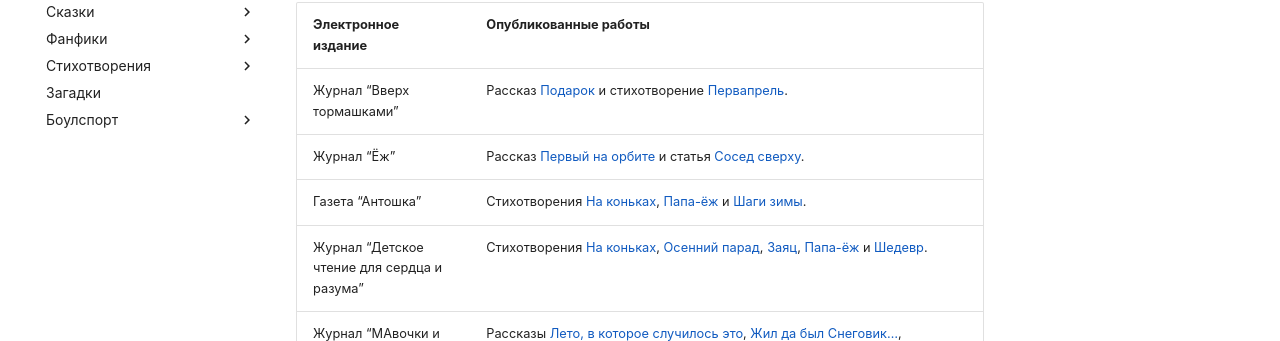
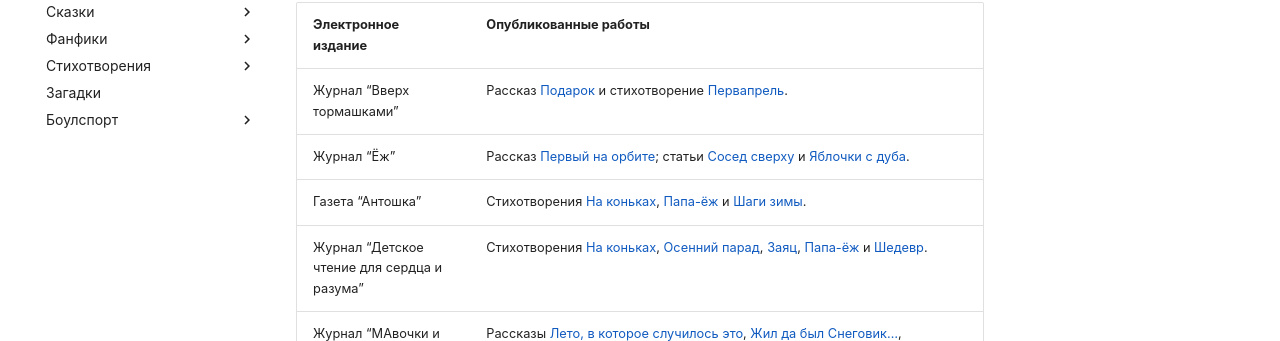
Before and after one commit to lib-beliakova/lib-beliakova.github.io, an MkDocs documentation site: the page built from docs/achievements.md, in a window 1280 px wide and 900 px high, scrolled down 3449 px. Shown: the part 249-590 px from the top of the window. Built offline with MkDocs 1.6.1 and Material for MkDocs 9.7.7, drawn with Linux system fonts in a browser that asks for light colours.

Commit message:
Update achievements

```diff
--- a/docs/achievements.md
+++ b/docs/achievements.md
@@ -383,7 +383,7 @@ function showSlides(n) {
 | Электронное издание                                         | Опубликованные работы                                |
 |-------------------------------------------------------------|------------------------------------------------------|
 | Журнал "Вверх тормашками"                                   | Рассказ [Подарок](stories/present-mashka.md) и стихотворение [Первапрель](poems/april.md). |
-| Журнал "Ёж"                                                 | Рассказ [Первый на орбите](stories/first-in-orbit.md) и статья [Сосед сверху](blog/posts/upstairs-neighbor.md). |
+| Журнал "Ёж"                                                 | Рассказ [Первый на орбите](stories/first-in-orbit.md); статьи [Сосед сверху](blog/posts/upstairs-neighbor.md) и [Яблочки с дуба](blog/posts/oak-apples.md). |
 | Газета "Антошка"                                            | Стихотворения [На коньках](poems/skating.md), [Папа-ёж](poems/dad-hedgehog.md) и [Шаги зимы](poems/winter.md). |
 | Журнал "Детское чтение для сердца и разума"                 | Стихотворения [На коньках](poems/skating.md), [Осенний парад](poems/autumn-parade.md), [Заяц](poems/the-hare.md), [Папа-ёж](poems/dad-hedgehog.md) и [Шедевр](poems/masterpiece.md). |
 | Журнал "МАвочки и ДЕльчики"                                 | Рассказы [Лето, в которое случилось это](stories/summer.md), [Жил да был Снеговик...](stories/snowman.md), [Подготовка к празднику](stories/preparation-for-festival.md), [Как Петя заварил кашу](stories/petya.md), [Подарок](stories/present-mashka.md), [Однажды под нашим домом](stories/under-our-house.md), [Подарок осени](stories/autumn-gift.md) и [Сосновые игрушки](stories/sosna.md); cказка [Радужная лама](tales/rainbow-lama.md); стихотворение [Помогаю](poems/help.md). |
```
